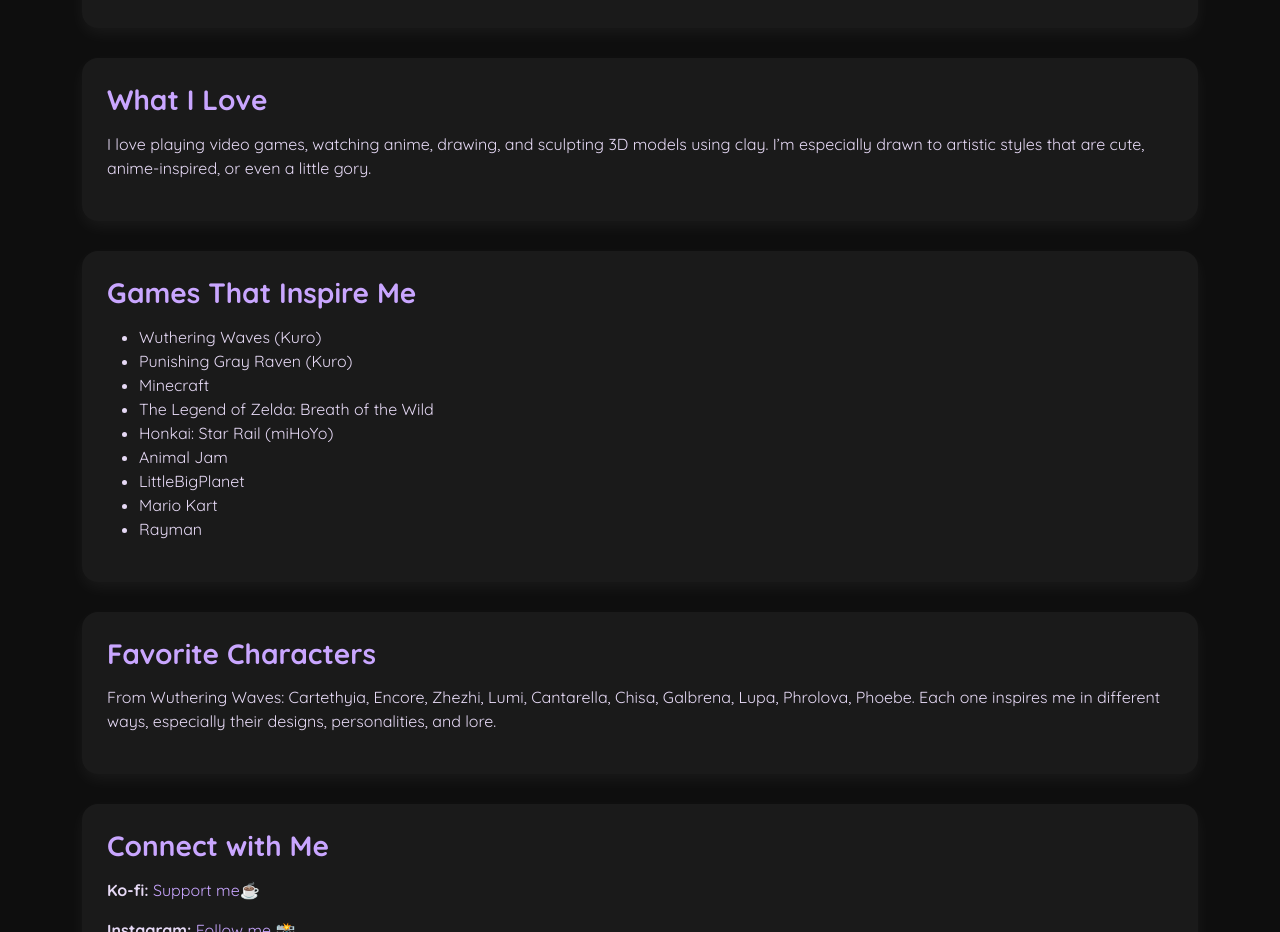
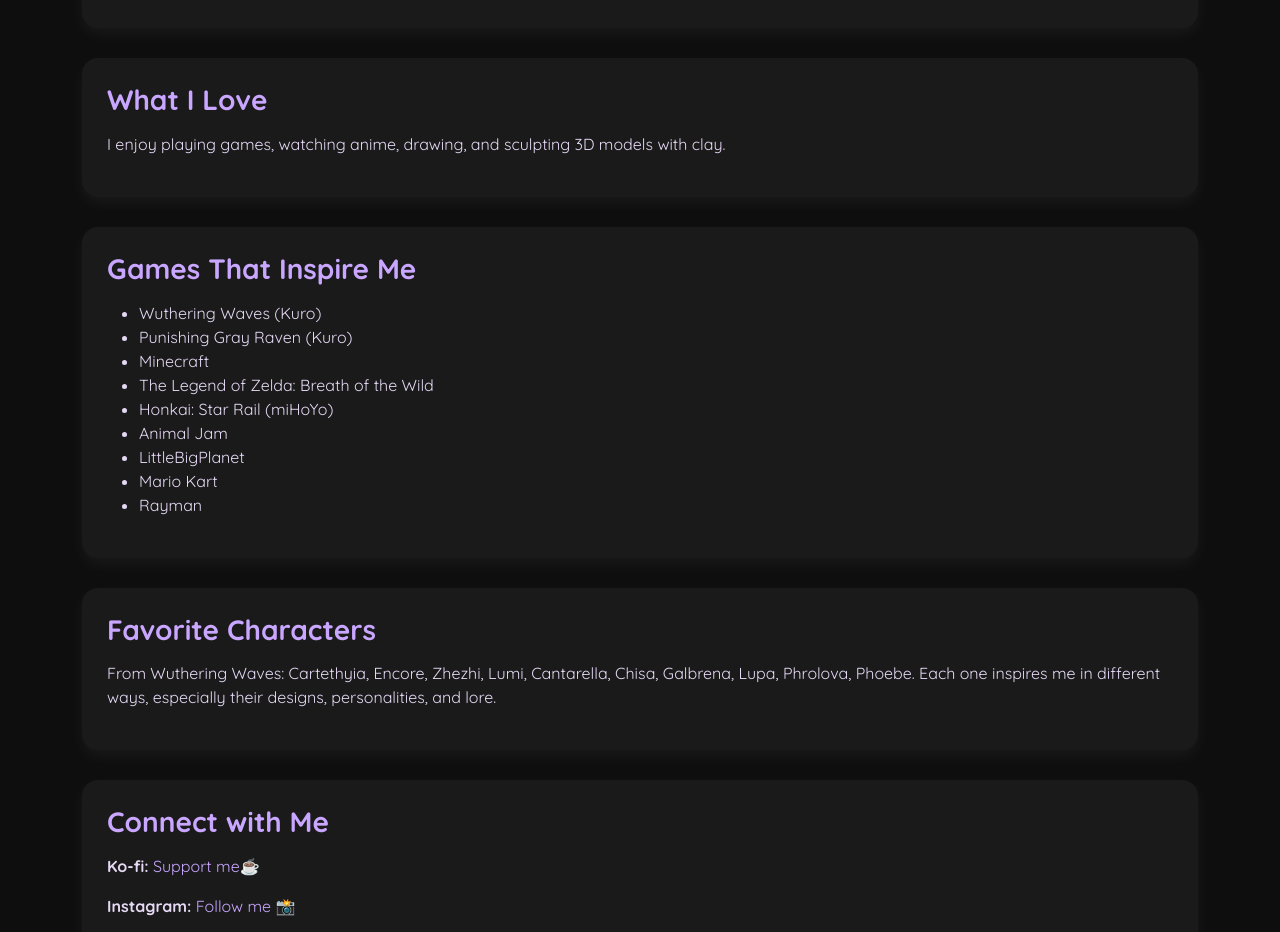
Before and after one commit to AwakenedDream3/Portfolio, a plain HTML site: page aboutme.html in a window 1280 px wide. Shown: the part 940-1872 px from the top of the page. Drawn offline with nearby package versions, Linux system fonts and the light colour scheme.

Commit message:
Update aboutme.html

```diff
--- a/aboutme.html
+++ b/aboutme.html
@@ -140,7 +140,7 @@
 
     <div class="info-box">
       <h3>What I Love</h3>
-      <p>I love playing video games, watching anime, drawing, and sculpting 3D models using clay. I’m especially drawn to artistic styles that are cute, anime-inspired, or even a little gory.</p>
+      <p>I enjoy playing games, watching anime, drawing, and sculpting 3D models with clay.</p>
     </div>
 
     <div class="info-box">
```
